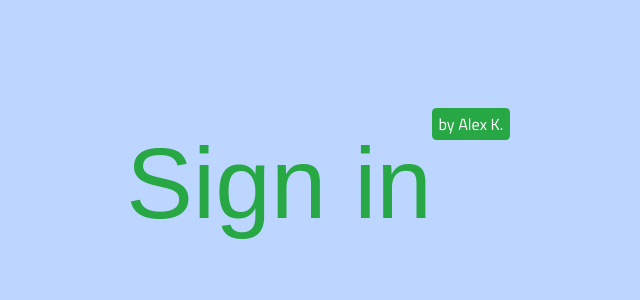
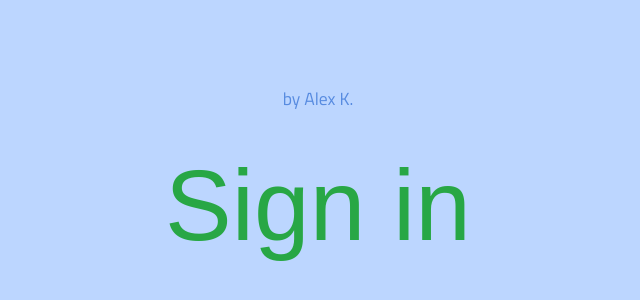
Before and after one commit to formsig/formsig.github.io, a plain HTML site: page index.html in a window 1280 px wide. Shown: the part 208-508 px from the top of the page, without its empty margins (322-962 px from the left). Drawn offline with nearby package versions, Linux system fonts and the light colour scheme.

Commit message:
Refresh styles

```diff
--- a/index.html
+++ b/index.html
@@ -10,8 +10,9 @@
 </head>
 <body>
     <div id='fullpage'>
-        <div class='section s1'>
-            <p class='text-center title text-success'>Sign in<span class='badge badge-success'>by Alex K.</span></p>
+        <div class='section text-center s1'>
+            <p class='colorBadgeTops'>by Alex K.</p>
+            <p class='title text-success'>Sign in</p>
         </div>
 
         <div class='mt-5 text-center s2 section'>
--- a/style.css
+++ b/style.css
@@ -7,6 +7,16 @@
 
 .s1 {
     background-color: #bcd6ff;
+}
+
+.colorBadgeTopS {
+    color: #578be0;
+    user-select: none;
+}
+
+.colorBadgeTopL {
+    color: #7eb752;
+    user-select: none;
 }
 
 .s2 {
```
Also changed, not shown: login.html (+3 -2 lines).
